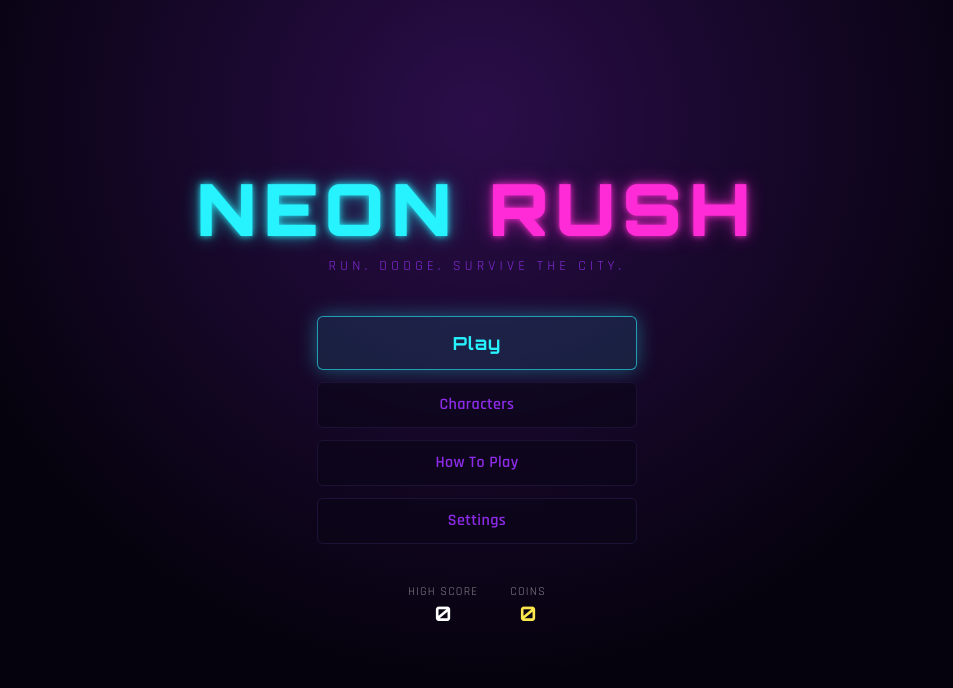
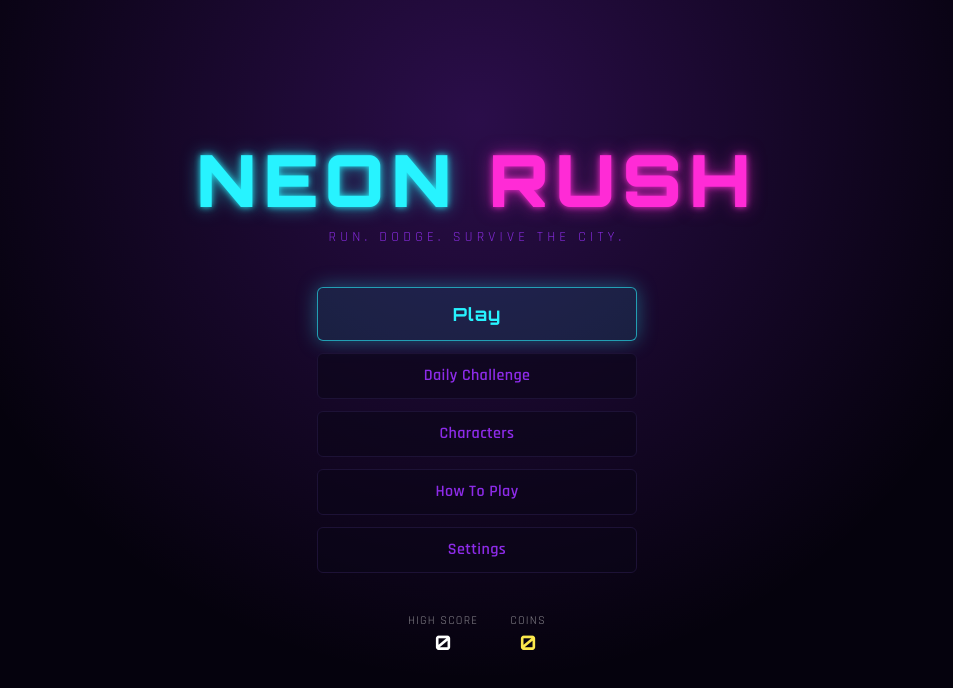
Before and after one commit to shrenixcodes/neon-rush, a React (Vite) app: page / in a window 1280 px wide. Shown: the top 688 px of the page, without its empty margins (163-1116 px from the left). Built offline with nearby package versions, Linux system fonts and the light colour scheme.

Commit message:
Wire the daily challenge mode into menu and gameplay

```diff
--- a/src/App.tsx
+++ b/src/App.tsx
@@ -7,36 +7,49 @@ import { Settings } from '@/components/Settings/Settings'
 import { PlayScreen } from '@/components/PlayScreen/PlayScreen'
 import { EventBus } from '@/game/EventBus'
 import { CHARACTERS } from '@/game/data/characters'
+import { getDailyChallengeKey } from '@/game/data/dailyChallenge'
 import { useSaveData } from '@/hooks/useSaveData'
 import { usePersistentState } from '@/hooks/usePersistentState'
 import { DEFAULT_SETTINGS } from '@/types/settings'
-import type { GameOverPayload } from '@/game/types/events'
+import type { GameMode, GameOverPayload } from '@/game/types/events'
 import type { Screen } from '@/types/screen'
 
 const fadeTransition = { duration: 0.25, ease: 'easeInOut' as const }
 
 export default function App() {
   const [screen, setScreen] = useState<Screen>('main-menu')
+  const [playMode, setPlayMode] = useState<GameMode>('endless')
   const [settings, setSettings] = usePersistentState('neon-rush-settings', DEFAULT_SETTINGS)
   const [saveData, setSaveData] = useSaveData()
 
+  const todayKey = getDailyChallengeKey()
+  const dailyBest = saveData.dailyBest[todayKey] ?? 0
+
   // Every completed run (win or lose, it always ends in 'game-over') banks its coins
-  // into the persistent total and raises the high score if beaten. This is the one
-  // place progression actually gets written, independent of whichever screen is
-  // mounted at the time.
+  // into the persistent total, and raises either the endless high score or today's
+  // daily-challenge best depending on which mode it was. This is the one place
+  // progression actually gets written, independent of whichever screen is mounted.
   useEffect(() => {
     const onGameOver = (payload: GameOverPayload) => {
       setSaveData((prev) => ({
         ...prev,
         totalCoins: prev.totalCoins + payload.coins,
-        highScore: Math.max(prev.highScore, payload.score),
+        highScore:
+          payload.mode === 'endless' ? Math.max(prev.highScore, payload.score) : prev.highScore,
+        dailyBest:
+          payload.mode === 'daily'
+            ? {
+                ...prev.dailyBest,
+                [todayKey]: Math.max(prev.dailyBest[todayKey] ?? 0, payload.score),
+              }
+            : prev.dailyBest,
       }))
     }
     EventBus.on('game-over', onGameOver)
     return () => {
       EventBus.off('game-over', onGameOver)
     }
-  }, [setSaveData])
+  }, [setSaveData, todayKey])
 
   const handleUnlock = (id: string) => {
     const character = CHARACTERS.find((c) => c.id === id)
@@ -58,6 +71,11 @@ export default function App() {
     setSaveData((prev) => ({ ...prev, selectedCharacterId: id }))
   }
 
+  const startRun = (mode: GameMode) => {
+    setPlayMode(mode)
+    setScreen('playing')
+  }
+
   return (
     <>
       <motion.div
@@ -70,8 +88,10 @@ export default function App() {
           <MainMenu
             highScore={saveData.highScore}
             totalCoins={saveData.totalCoins}
+            dailyBest={dailyBest}
             onNavigate={setScreen}
-            onPlay={() => setScreen('playing')}
+            onPlay={() => startRun('endless')}
+            onPlayDaily={() => startRun('daily')}
           />
         )}
         {screen === 'character-select' && (
@@ -96,6 +116,9 @@ export default function App() {
           <PlayScreen
             highScore={saveData.highScore}
             characterId={saveData.selectedCharacterId}
+            mode={playMode}
+            dailyBest={dailyBest}
+            ghostEvents={saveData.bestGhostRun}
             onExit={() => setScreen('main-menu')}
           />
         )}
--- a/src/components/GameCanvas.tsx
+++ b/src/components/GameCanvas.tsx
@@ -1,20 +1,31 @@
 import { useEffect, useRef } from 'react'
 import type Phaser from 'phaser'
 import { createPhaserGame } from '@/game/PhaserGame'
+import type { GameMode } from '@/game/types/events'
+import type { GhostEvent } from '@/game/types/replay'
 
 interface GameCanvasProps {
   highScore: number
   characterId: string
+  mode: GameMode
+  dailyBest: number
+  ghostEvents: GhostEvent[] | null
 }
 
-export function GameCanvas({ highScore, characterId }: GameCanvasProps) {
+export function GameCanvas({
+  highScore,
+  characterId,
+  mode,
+  dailyBest,
+  ghostEvents,
+}: GameCanvasProps) {
   const containerRef = useRef<HTMLDivElement>(null)
   const gameRef = useRef<Phaser.Game | null>(null)
   // Captures the props as they were at mount time only. A new high score set
   // mid-session is written straight into the Phaser registry by GameScene rather
   // than flowing back through React, so the effect below intentionally never needs
   // to see a later value here.
-  const initDataRef = useRef({ highScore, characterId })
+  const initDataRef = useRef({ highScore, characterId, mode, dailyBest, ghostEvents })
 
   useEffect(() => {
     if (!containerRef.current) return
--- a/src/components/MainMenu/MainMenu.tsx
+++ b/src/components/MainMenu/MainMenu.tsx
@@ -4,8 +4,10 @@ import type { Screen } from '@/types/screen'
 interface MainMenuProps {
   highScore: number
   totalCoins: number
+  dailyBest: number
   onNavigate: (screen: Screen) => void
   onPlay: () => void
+  onPlayDaily: () => void
 }
 
 const menuItemVariants = {
@@ -17,7 +19,14 @@ const menuItemVariants = {
   }),
 }
 
-export function MainMenu({ highScore, totalCoins, onNavigate, onPlay }: MainMenuProps) {
+export function MainMenu({
+  highScore,
+  totalCoins,
+  dailyBest,
+  onNavigate,
+  onPlay,
+  onPlayDaily,
+}: MainMenuProps) {
   return (
     <div className="relative flex min-h-svh flex-col items-center justify-center overflow-hidden bg-ink-950 px-6 py-10 text-center">
       <div className="pointer-events-none absolute inset-0 bg-[radial-gradient(circle_at_50%_15%,rgba(155,48,255,0.25),transparent_60%)]" />
@@ -40,6 +49,7 @@ export function MainMenu({ highScore, totalCoins, onNavigate, onPlay }: MainMenu
       <div className="relative z-10 mt-10 flex w-full max-w-xs flex-col gap-3">
         {[
           { label: 'Play', action: onPlay, primary: true },
+          { label: 'Daily Challenge', action: onPlayDaily },
           { label: 'Characters', action: () => onNavigate('character-select') },
           { label: 'How To Play', action: () => onNavigate('how-to-play') },
           { label: 'Settings', action: () => onNavigate('settings') },
@@ -82,6 +92,16 @@ export function MainMenu({ highScore, totalCoins, onNavigate, onPlay }: MainMenu
             {totalCoins.toLocaleString()}
           </span>
         </div>
+        {dailyBest > 0 && (
+          <div className="flex flex-col items-center">
+            <span className="text-xs tracking-widest text-white/50 uppercase">
+              Today&apos;s Best
+            </span>
+            <span className="font-display text-xl font-bold text-neon-magenta">
+              {dailyBest.toLocaleString()}
+            </span>
+          </div>
+        )}
       </motion.div>
     </div>
   )
--- a/src/components/PlayScreen/PlayScreen.tsx
+++ b/src/components/PlayScreen/PlayScreen.tsx
@@ -3,14 +3,26 @@ import { GameHUD } from '@/components/GameHUD/GameHUD'
 import { PauseScreen } from '@/components/PauseScreen/PauseScreen'
 import { GameOverScreen } from '@/components/GameOverScreen/GameOverScreen'
 import { useGameEvents } from '@/hooks/useGameEvents'
+import type { GameMode } from '@/game/types/events'
+import type { GhostEvent } from '@/game/types/replay'
 
 interface PlayScreenProps {
   highScore: number
   characterId: string
+  mode: GameMode
+  dailyBest: number
+  ghostEvents: GhostEvent[] | null
   onExit: () => void
 }
 
-export function PlayScreen({ highScore, characterId, onExit }: PlayScreenProps) {
+export function PlayScreen({
+  highScore,
+  characterId,
+  mode,
+  dailyBest,
+  ghostEvents,
+  onExit,
+}: PlayScreenProps) {
   const {
     score,
     distance,
@@ -25,7 +37,13 @@ export function PlayScreen({ highScore, characterId, onExit }: PlayScreenProps)
 
   return (
     <div className="relative min-h-svh bg-ink-950">
-      <GameCanvas highScore={highScore} characterId={characterId} />
+      <GameCanvas
+        highScore={highScore}
+        characterId={characterId}
+        mode={mode}
+        dailyBest={dailyBest}
+        ghostEvents={ghostEvents}
+      />
       <GameHUD
         score={score}
         distance={distance}
--- a/src/game/PhaserGame.ts
+++ b/src/game/PhaserGame.ts
@@ -3,10 +3,15 @@ import { GAME_HEIGHT, GAME_WIDTH } from '@/game/config/gameConfig'
 import { BootScene } from '@/game/scenes/BootScene'
 import { PreloadScene } from '@/game/scenes/PreloadScene'
 import { GameScene } from '@/game/scenes/GameScene'
+import type { GameMode } from '@/game/types/events'
+import type { GhostEvent } from '@/game/types/replay'
 
 export interface PhaserGameInitData {
   highScore: number
   characterId: string
+  mode: GameMode
+  dailyBest: number
+  ghostEvents: GhostEvent[] | null
 }
 
 export function createPhaserGame(parent: HTMLElement, initData: PhaserGameInitData): Phaser.Game {
@@ -36,6 +41,9 @@ export function createPhaserGame(parent: HTMLElement, initData: PhaserGameInitDa
   // place initial progression data needs to be handed off from React to Phaser.
   game.registry.set('highScore', initData.highScore)
   game.registry.set('characterId', initData.characterId)
+  game.registry.set('mode', initData.mode)
+  game.registry.set('dailyBest', initData.dailyBest)
+  game.registry.set('ghostEvents', initData.ghostEvents)
 
   return game
 }
--- a/src/game/scenes/GameScene.ts
+++ b/src/game/scenes/GameScene.ts
@@ -10,8 +10,10 @@ import { ScoreManager } from '@/game/systems/ScoreManager'
 import { ComboManager } from '@/game/systems/ComboManager'
 import { NearMissSystem } from '@/game/systems/NearMissSystem'
 import { getDifficultyAt } from '@/game/systems/DifficultyManager'
+import { createDailyChallengeRng } from '@/game/data/dailyChallenge'
 import { CHARACTERS, DEFAULT_CHARACTER_ID } from '@/game/data/characters'
 import { GAME_HEIGHT, GAME_WIDTH, LANE_X } from '@/game/config/gameConfig'
+import type { GameMode } from '@/game/types/events'
 
 export class GameScene extends Phaser.Scene {
   private player!: Player
@@ -28,6 +30,8 @@ export class GameScene extends Phaser.Scene {
   private scrollSpeed = 0
   private isGameOver = false
   private highScoreAtStart = 0
+  private dailyBestAtStart = 0
+  private mode: GameMode = 'endless'
 
   constructor() {
     super('Game')
@@ -38,6 +42,8 @@ export class GameScene extends Phaser.Scene {
     this.distance = 0
     this.scrollSpeed = getDifficultyAt(0).scrollSpeed
     this.highScoreAtStart = (this.registry.get('highScore') as number | undefined) ?? 0
+    this.dailyBestAtStart = (this.registry.get('dailyBest') as number | undefined) ?? 0
+    this.mode = (this.registry.get('mode') as GameMode | undefined) ?? 'endless'
 
     this.road = this.add.tileSprite(
       GAME_WIDTH / 2,
@@ -52,8 +58,14 @@ export class GameScene extends Phaser.Scene {
     const character = CHARACTERS.find((c) => c.id === characterId) ?? CHARACTERS[0]
     this.player = new Player(this, LANE_X[1], character.palette)
     this.laneController = new LaneController(this, this.player)
-    this.obstacleSpawner = new ObstacleSpawner(this)
-    this.coinSpawner = new CoinSpawner(this)
+
+    // A daily challenge run draws its obstacle/coin sequence from a seed derived from
+    // today's date, so every player sees the same layout; an endless run stays on
+    // Math.random (ObstacleSpawner/CoinSpawner's default) for genuine variety.
+    const rng = this.mode === 'daily' ? createDailyChallengeRng() : undefined
+    this.obstacleSpawner = new ObstacleSpawner(this, rng)
+    this.coinSpawner = new CoinSpawner(this, rng)
+
     this.collisionSystem = new CollisionSystem(this)
     this.scoreManager = new ScoreManager()
     this.comboManager = new ComboManager()
@@ -171,12 +183,17 @@ export class GameScene extends Phaser.Scene {
     this.comboManager.reset()
 
     const score = this.scoreManager.getScore()
-    const isNewHighScore = score > this.highScoreAtStart
+    const isNewHighScore = this.mode === 'endless' && score > this.highScoreAtStart
+    const isNewDailyBest = this.mode === 'daily' && score > this.dailyBestAtStart
+
     if (isNewHighScore) {
       // Kept in the registry (shared across the whole Game instance) rather than
       // only on this scene, so a Restart without leaving the Playing screen still
       // compares the next run against the score that was just set, not a stale value.
       this.registry.set('highScore', score)
+    }
+    if (isNewDailyBest) {
+      this.registry.set('dailyBest', score)
     }
 
     EventBus.emit('player-collided')
@@ -184,7 +201,9 @@ export class GameScene extends Phaser.Scene {
       score,
       distance: this.scoreManager.getDistanceMeters(),
       coins: this.scoreManager.getCoins(),
+      mode: this.mode,
       isNewHighScore,
+      isNewDailyBest,
     })
   }
 }
```
Also changed, not shown: src/game/types/events.ts (+11 -0 lines).
